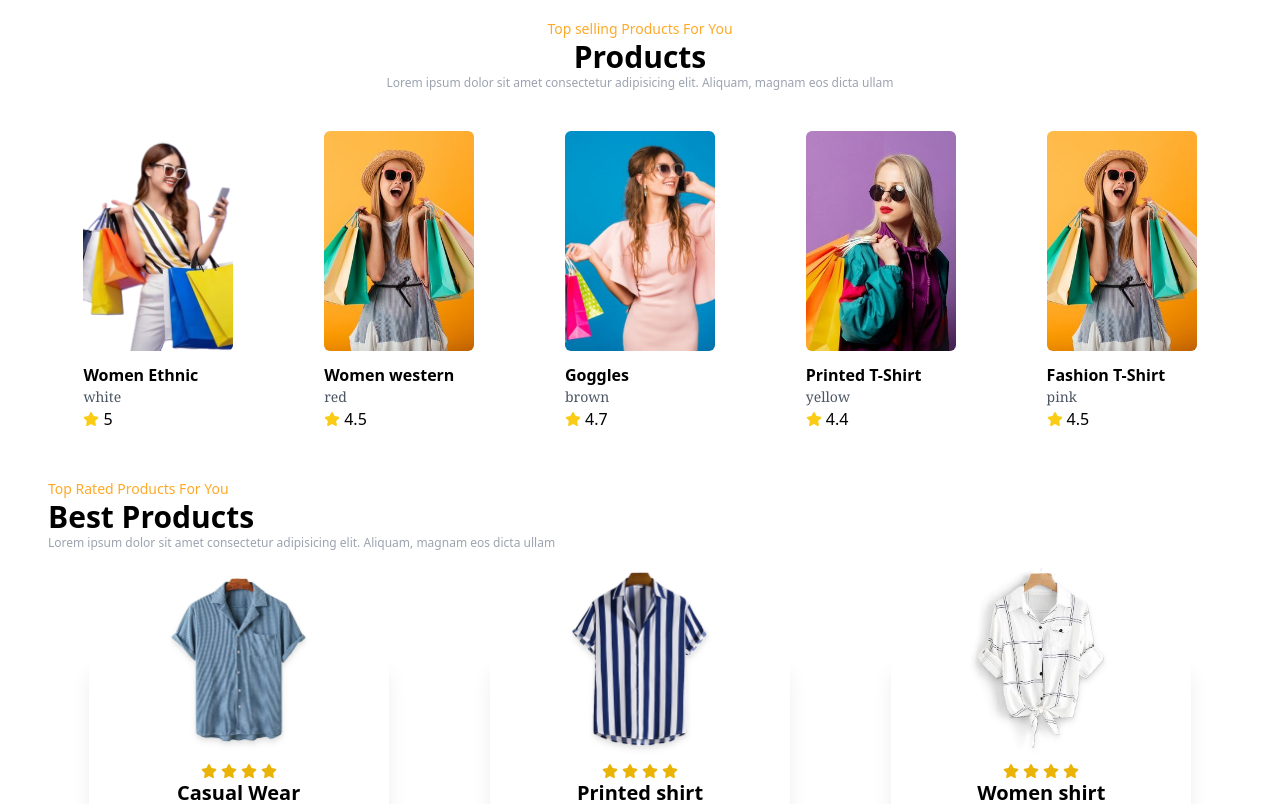
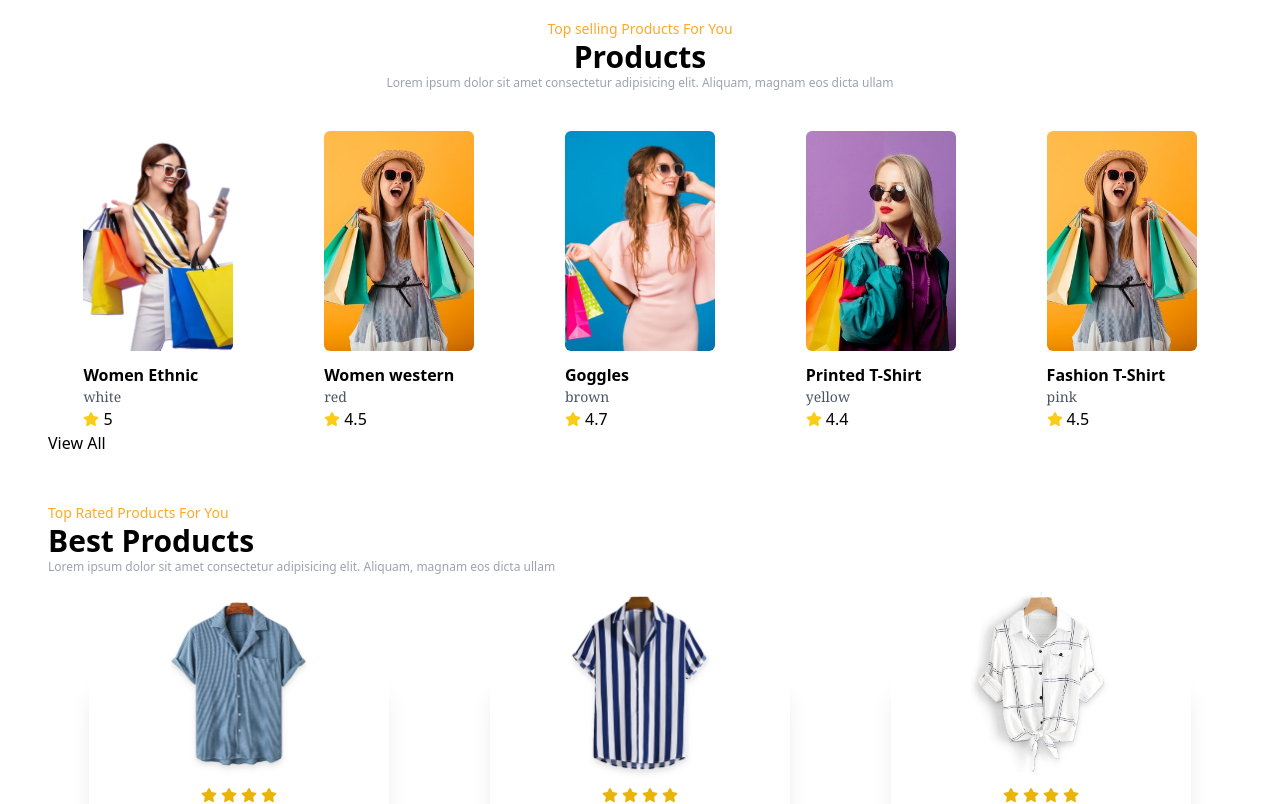
Before and after one commit to Ab3467/Ecommerce-webSite, a React (Create React App) app in the folder ecommerce/: page / in a window 1280 px wide. Shown: the part 780-1584 px from the top of the page. Built offline with nearby package versions, Linux system fonts and the light colour scheme.

Commit message:
Changes:

```diff
--- a/ecommerce/src/components/Products/Product.js
+++ b/ecommerce/src/components/Products/Product.js
@@ -60,6 +60,7 @@ export default function Product() {
           </p>
         </div>
 
+        <div>
         <div className=" grid grid-cols-1 sm:grid-cols-3 md:grid-cols-4 lg:grid-cols-5 place-items-center gap-5">
           {Productsdata.map((data) => (
             <div
@@ -83,6 +84,8 @@ export default function Product() {
             </div>
           ))}
         </div>
+        <button>View All </button>
+        </div>
       </div>
     </div>
   );
```
